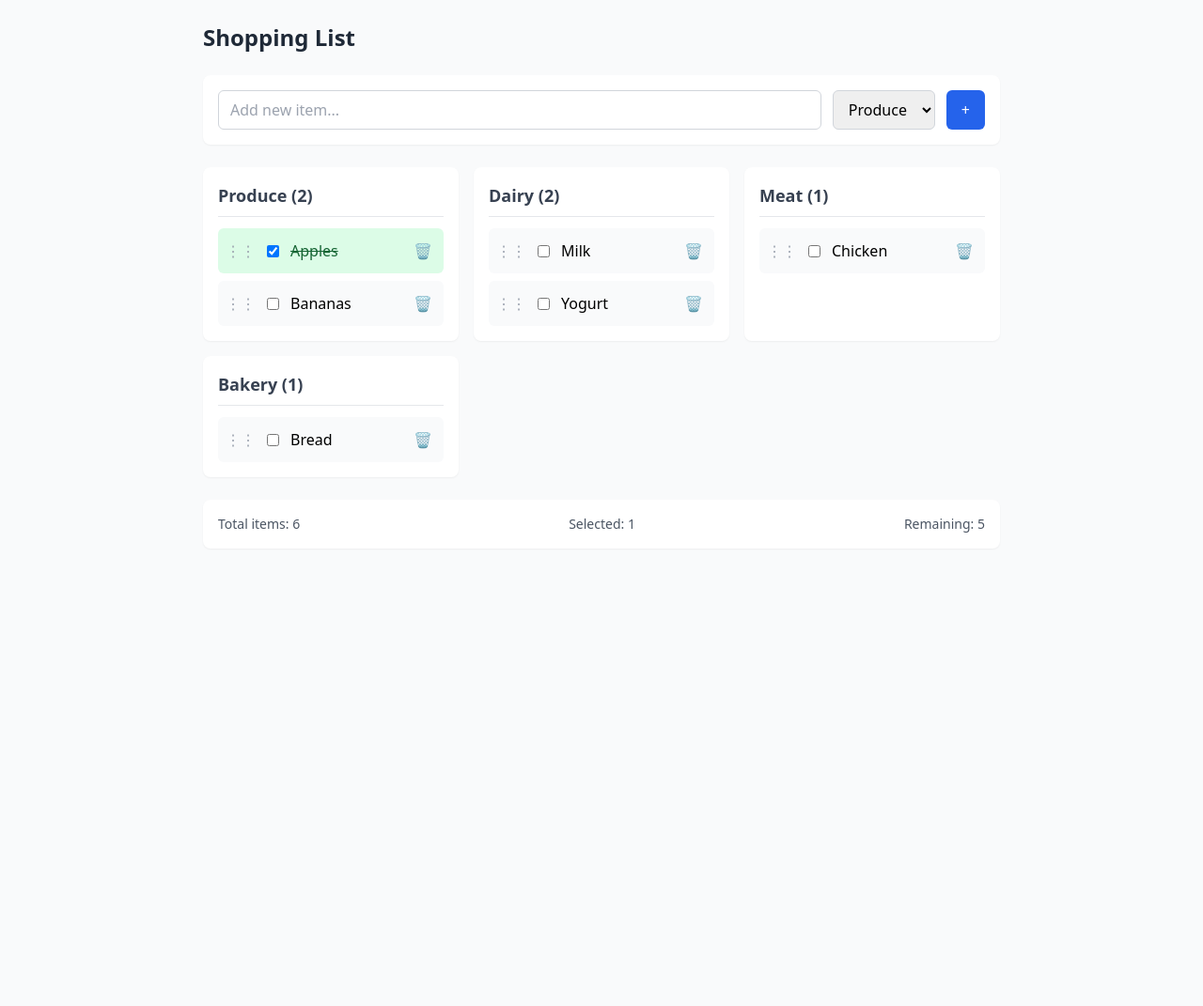
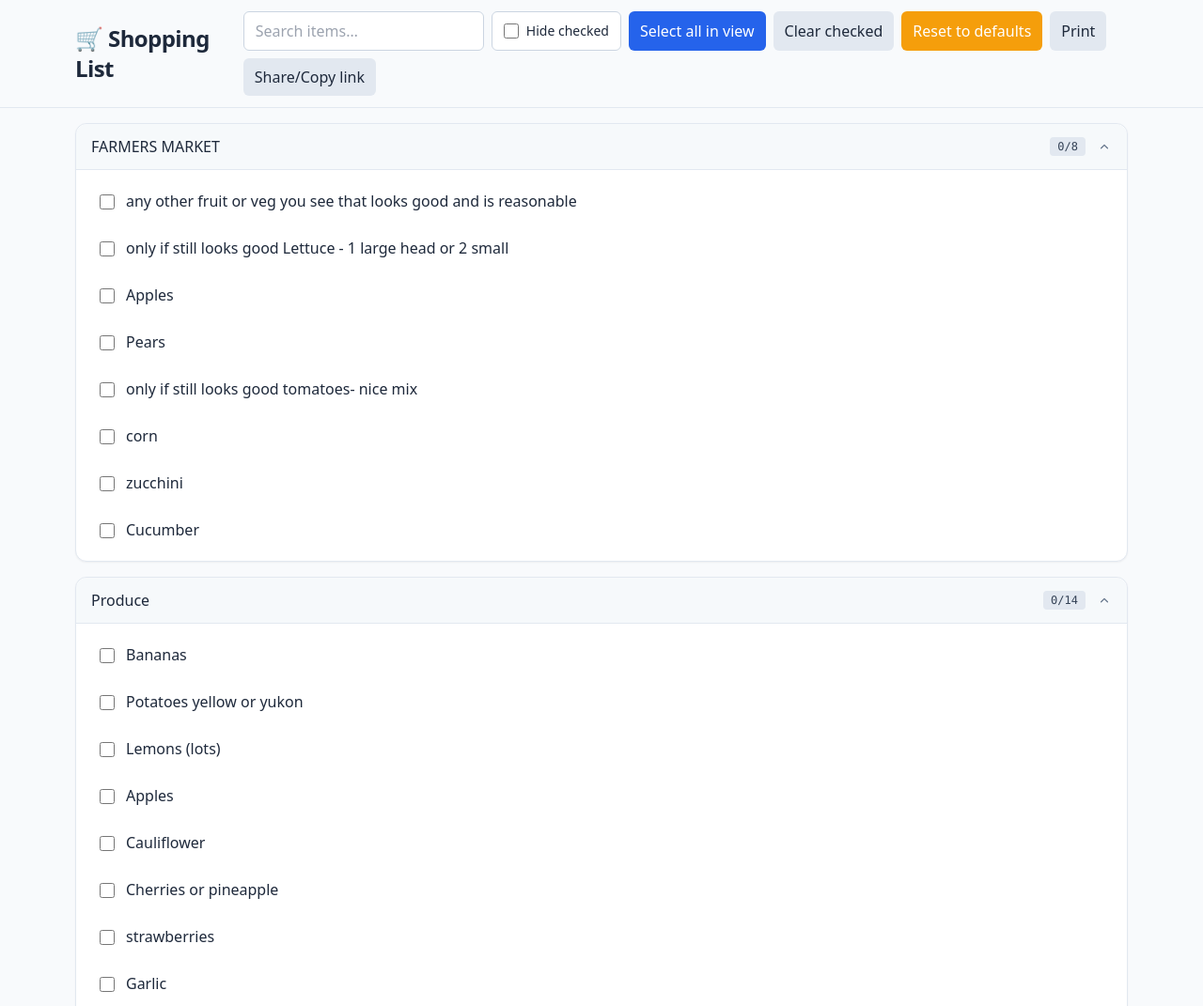
Before and after one commit to kocikpiotr87-source/shopping-list-app, a plain HTML site: page index.html in a window 1280 px wide. Shown: the top 1071 px of the page at 94% size. Before the commit the page ends 800 px from the top, so only its background shows below. Drawn offline with nearby package versions, Linux system fonts and the light colour scheme.

Commit message:
index.html

```diff
--- a/index.html
+++ b/index.html
@@ -1,117 +1,224 @@
 <!DOCTYPE html>
 <html lang="en">
 <head>
-  <meta charset="UTF-8"/>
-  <meta name="viewport" content="width=device-width, initial-scale=1.0"/>
-  <title>Shopping List App</title>
-  <script src="https://unpkg.com/react@18/umd/react.development.js" crossorigin></script>
-  <script src="https://unpkg.com/react-dom@18/umd/react-dom.development.js" crossorigin></script>
+  <meta charset="utf-8" />
+  <meta name="viewport" content="width=device-width,initial-scale=1" />
+  <title>Shopping List — Preloaded</title>
   <script src="https://cdn.tailwindcss.com"></script>
+  <style>
+    .card:hover { box-shadow: 0 10px 30px rgb(0 0 0 / 0.08); transform: translateY(-1px); }
+    @media print {
+      .no-print { display:none !important; }
+      body { background:#fff; }
+      .card { break-inside: avoid; box-shadow:none !important; border:1px solid #e5e7eb; }
+    }
+  </style>
 </head>
-<body class="bg-gray-50">
-  <div id="root"></div>
+<body class="bg-slate-50 text-slate-800">
+  <header class="sticky top-0 z-10 bg-slate-50/90 backdrop-blur border-b border-slate-200">
+    <div class="max-w-6xl mx-auto px-4 py-3 flex flex-col md:flex-row gap-3 md:items-center md:justify-between">
+      <h1 class="text-2xl font-semibold tracking-tight">🛒 Shopping List</h1>
+      <div class="flex flex-wrap gap-2 no-print">
+        <input id="search" type="search" placeholder="Search items…"
+               class="w-64 max-w-[70vw] px-3 py-2 rounded-md border border-slate-300 focus:outline-none focus:ring-2 focus:ring-blue-500" />
+        <label class="inline-flex items-center gap-2 px-3 py-2 rounded-md border border-slate-300 bg-white cursor-pointer">
+          <input id="hideChecked" type="checkbox" class="size-4"> <span class="text-sm">Hide checked</span>
+        </label>
+        <button id="selectAll" class="px-3 py-2 rounded-md bg-blue-600 text-white hover:bg-blue-700">Select all in view</button>
+        <button id="clearChecked" class="px-3 py-2 rounded-md bg-slate-200 hover:bg-slate-300">Clear checked</button>
+        <button id="resetBtn" class="px-3 py-2 rounded-md bg-amber-500 text-white hover:bg-amber-600">Reset to defaults</button>
+        <button id="printBtn" class="px-3 py-2 rounded-md bg-slate-200 hover:bg-slate-300">Print</button>
+        <button id="shareBtn" class="px-3 py-2 rounded-md bg-slate-200 hover:bg-slate-300">Share/Copy link</button>
+      </div>
+    </div>
+  </header>
+
+  <main class="max-w-6xl mx-auto p-4 space-y-4" id="listRoot"></main>
+
+  <template id="cardTpl">
+    <section class="card bg-white border border-slate-200 rounded-xl transition shadow-sm">
+      <button class="w-full flex items-center justify-between px-4 py-3 rounded-t-xl bg-slate-100/60 border-b border-slate-200 toggle">
+        <div class="flex items-center gap-2 text-left">
+          <h2 class="font-medium"></h2>
+        </div>
+        <div class="flex items-center gap-3">
+          <span class="text-xs font-mono px-2 py-0.5 rounded bg-slate-200 text-slate-700 count">0/0</span>
+          <svg class="size-4 text-slate-500 rotate-180 transition" viewBox="0 0 20 20" fill="currentColor"><path d="M5.23 7.21a.75.75 0 011.06.02L10 10.94l3.71-3.71a.75.75 0 111.06 1.06l-4.24 4.24a.75.75 0 01-1.06 0L5.21 8.29a.75.75 0 01.02-1.08z"/></svg>
+        </div>
+      </button>
+      <div class="px-4 py-3 grid gap-2 content"></div>
+    </section>
+  </template>
+
+  <template id="rowTpl">
+    <label class="group flex items-center gap-3 px-2 py-2 rounded-md border border-transparent hover:border-slate-200 cursor-pointer">
+      <input type="checkbox" class="size-4 mt-0.5">
+      <span class="flex-1 item-name"></span>
+      <button type="button" title="Delete" class="no-print opacity-0 group-hover:opacity-100 transition text-red-600 hover:text-red-700 px-1">🗑️</button>
+    </label>
+  </template>
 
   <script>
-    const { useState } = React;
-
-    const ShoppingApp = () => {
-      const [items, setItems] = useState([
-        { id: 1, name: 'Milk',    category: 'Dairy',   selected: false },
-        { id: 2, name: 'Bread',   category: 'Bakery',  selected: false },
-        { id: 3, name: 'Apples',  category: 'Produce', selected: true  },
-        { id: 4, name: 'Chicken', category: 'Meat',    selected: false },
-        { id: 5, name: 'Yogurt',  category: 'Dairy',   selected: false },
-        { id: 6, name: 'Bananas', category: 'Produce', selected: false },
-      ]);
-
-      const [newItem, setNewItem] = useState('');
-      const [newCategory, setNewCategory] = useState('Produce');
-      const [draggedItem, setDraggedItem] = useState(null);
-
-      const categories = ['Produce','Dairy','Meat','Bakery','Pantry','Frozen','Other'];
-
-      const addItem = () => {
-        if (!newItem.trim()) return;
-        setItems(prev => [...prev, { id: Date.now(), name: newItem.trim(), category: newCategory, selected: false }]);
-        setNewItem('');
-      };
-      const deleteItem = id => setItems(items.filter(i => i.id !== id));
-      const toggleSelected = id => setItems(items.map(i => i.id===id ? {...i, selected:!i.selected} : i));
-
-      const handleDragStart = (e, item) => { setDraggedItem(item); e.dataTransfer.effectAllowed='move'; };
-      const handleDragOver  = e => { e.preventDefault(); e.dataTransfer.dropEffect='move'; };
-      const handleDrop = (e, targetCategory) => {
-        e.preventDefault();
-        if (draggedItem && draggedItem.category !== targetCategory) {
-          setItems(items.map(i => i.id===draggedItem.id ? {...i, category:targetCategory} : i));
-        }
-        setDraggedItem(null);
-      };
-
-      const grouped = categories.reduce((acc, c) => (acc[c] = items.filter(i => i.category===c), acc), {});
-
-      return React.createElement('div', { className: "max-w-4xl mx-auto p-6 min-h-screen" }, [
-        React.createElement('h1', { key:'t', className:"text-2xl font-bold text-gray-800 mb-6" }, 'Shopping List'),
-
-        React.createElement('div', { key:'form', className:"bg-white rounded-lg shadow-sm p-4 mb-6" },
-          React.createElement('div', { className:"flex gap-3" }, [
-            React.createElement('input', {
-              key:'i', type:'text', value:newItem, placeholder:'Add new item...',
-              onChange:e=>setNewItem(e.target.value),
-              onKeyDown:e=>e.key==='Enter' && addItem(),
-              className:"flex-1 px-3 py-2 border border-gray-300 rounded-md focus:outline-none focus:ring-2 focus:ring-blue-500"
-            }),
-            React.createElement('select', {
-              key:'s', value:newCategory, onChange:e=>setNewCategory(e.target.value),
-              className:"px-3 py-2 border border-gray-300 rounded-md focus:outline-none focus:ring-2 focus:ring-blue-500"
-            }, categories.map(c => React.createElement('option', { key:c, value:c }, c))),
-            React.createElement('button', {
-              key:'b', onClick:addItem,
-              className:"px-4 py-2 bg-blue-600 text-white rounded-md hover:bg-blue-700 focus:outline-none focus:ring-2 focus:ring-blue-500"
-            }, '+')
-          ])
-        ),
-
-        React.createElement('div', { key:'lists', className:"grid gap-4 md:grid-cols-2 lg:grid-cols-3" },
-          categories.map(cat => {
-            const list = grouped[cat];
-            if (!list || list.length===0) return null;
-            return React.createElement('div', {
-              key:cat, className:"bg-white rounded-lg shadow-sm p-4",
-              onDragOver:handleDragOver, onDrop:e=>handleDrop(e, cat)
-            }, [
-              React.createElement('h2', { key:'h', className:"text-lg font-semibold text-gray-700 mb-3 border-b pb-2" }, `${cat} (${list.length})`),
-              React.createElement('div', { key:'items', className:"space-y-2" },
-                list.map(item => React.createElement('div', {
-                  key:item.id, draggable:true, onDragStart:e=>handleDragStart(e,item),
-                  className:`flex items-center gap-3 p-2 rounded-md cursor-move transition-colors ${
-                    item.selected ? 'bg-green-100 text-green-800' : 'bg-gray-50 hover:bg-gray-100'
-                  } ${draggedItem && draggedItem.id===item.id ? 'opacity-50' : ''}`
-                }, [
-                  React.createElement('span', { key:'grip', className:"text-gray-400 select-none" }, '⋮⋮'),
-                  React.createElement('input', { key:'c', type:'checkbox', checked:item.selected, onChange:()=>toggleSelected(item.id), className:"rounded focus:ring-2 focus:ring-blue-500" }),
-                  React.createElement('span', { key:'n', className:`flex-1 ${item.selected ? 'line-through' : ''}` }, item.name),
-                  React.createElement('button', { key:'x', onClick:()=>deleteItem(item.id), className:"text-red-500 hover:text-red-700 p-1" }, '🗑️')
-                ]))
-              )
-            ]);
-          })
-        ),
-
-        React.createElement('div', { key:'sum', className:"mt-6 bg-white rounded-lg shadow-sm p-4" },
-          React.createElement('div', { className:"flex justify-between text-sm text-gray-600" }, [
-            React.createElement('span', { key:'t' }, `Total items: ${items.length}`),
-            React.createElement('span', { key:'s' }, `Selected: ${items.filter(i=>i.selected).length}`),
-            React.createElement('span', { key:'r' }, `Remaining: ${items.filter(i=>!i.selected).length}`)
-          ])
-        )
-      ]);
+    // ---- Preloaded data (exactly what you provided) ----
+    const INITIAL_DATA = {
+      "FARMERS MARKET": [
+        "any other fruit or veg you see that looks good and is reasonable",
+        "only if still looks good Lettuce - 1 large head or 2 small",
+        "Apples","Pears","only if still looks good tomatoes- nice mix",
+        "corn","zucchini","Cucumber"
+      ],
+      "Produce": [
+        "Bananas","Potatoes yellow or yukon","Lemons (lots)","Apples","Cauliflower",
+        "Cherries or pineapple","strawberries","Garlic","Onions","Watermelon",
+        "Baby 🥕","Carrots","Grapes","Sweet potatoes"
+      ],
+      "🧀 Dairy & Eggs": [
+        "Soft tortillas","Cream cheese","Mexican cheese","Yogurt flavored","Milk","Parm",
+        "Yogurt Greek","Halloumi","Eggs","Queso","Mozz","Cheese sticks","Feta"
+      ],
+      "🥩 Meat & Alternatives": [
+        "Hummus","Chicken nuggets","Tofu (2)","Pepperoni","Meat sticks",
+        "Ham for lunchables","Hot dogs"
+      ],
+      "❄️ Frozen": [
+        "Chicken tenders or nuggets","Frozen broccoli","Italian ices lemon","Ice cream",
+        "Ice cream cookie dough","Shrimp","mini pancakes","Sweet potato fries",
+        "Frozen blueberries","Frozen strawberries","Frozen pizza","Veggie burgers","Edamame"
+      ],
+      "🥫 Pantry & Dry Goods": [
+        "Kosher salt","Coffee","2 Cans cannellini beans","2 cans black beans",
+        "Light brown sugar","Spaghetti sauce","Dark brown sugar","Table salt",
+        "Mayo","Salsa","Ketchup"
+      ],
+      "🍝 Grains & Pasta": ["Pizza dough","White rice","Pasta, long, short","Brown rice"],
+      "🥣 Cereal": ["Honey Nut Cheerios","Oatmeal","Granola muslei","Cheerios"],
+      "🧃 Beverages": ["Lime juice","Seltzer","Apple cider/juice","Lemon juice","2 - 2 liter bottles"],
+      "🍬 Snacks & Treats": [
+        "Snacks","SunChips","Ice cream","Italian ices (lemon)","Lunch snacks","Popsicles",
+        "crackers to make lunchables","Pistachios","Party and chocolate muffins","Walnuts",
+        "Marshmallows","Pretzels"
+      ],
+      "🍞 Bakery": ["Challah","Bread","Pizza dough","Buns","Kids bread","Hot dog buns","Plain bagels for Louisa lunch"]
     };
 
-    // React 18 mount
-    const container = document.getElementById('root');
-    const root = ReactDOM.createRoot(container);
-    root.render(React.createElement(ShoppingApp));
+    // ---- Versioned storage so your old saved sample is ignored ----
+    const STORAGE_VER = "v3";
+    const STORAGE_KEY = "shopping-list-" + STORAGE_VER;
+
+    function seedState() {
+      const s = {};
+      for (const [cat, arr] of Object.entries(INITIAL_DATA)) {
+        s[cat] = arr.map((name, i) => ({ id: `${cat}-${i}`, name, checked: false }));
+      }
+      localStorage.setItem(STORAGE_KEY, JSON.stringify(s));
+      return s;
+    }
+    function loadState() {
+      try {
+        const raw = localStorage.getItem(STORAGE_KEY);
+        if (!raw) return seedState();
+        return JSON.parse(raw);
+      } catch { return seedState(); }
+    }
+    function saveState(s) { localStorage.setItem(STORAGE_KEY, JSON.stringify(s)); }
+
+    let STATE = loadState();
+
+    // ---- Rendering ----
+    const root = document.getElementById("listRoot");
+    const cardTpl = document.getElementById("cardTpl");
+    const rowTpl  = document.getElementById("rowTpl");
+
+    function render() {
+      const q = document.getElementById("search").value.trim().toLowerCase();
+      const hideChecked = document.getElementById("hideChecked").checked;
+
+      root.innerHTML = "";
+      for (const [cat, items] of Object.entries(STATE)) {
+        const card = cardTpl.content.firstElementChild.cloneNode(true);
+        card.querySelector("h2").textContent = `${cat}`;
+        const content = card.querySelector(".content");
+        const caret = card.querySelector("svg");
+        const toggle = card.querySelector(".toggle");
+        const cnt = card.querySelector(".count");
+
+        let visible = 0, checked = 0;
+        items.forEach(it => {
+          if (it.checked) checked++;
+          const matches = !q || it.name.toLowerCase().includes(q);
+          const hidden = (hideChecked && it.checked) || !matches;
+          if (hidden) return;
+
+          const row = rowTpl.content.firstElementChild.cloneNode(true);
+          row.querySelector(".item-name").textContent = it.name;
+          const box = row.querySelector("input[type=checkbox]");
+          box.checked = !!it.checked;
+          box.addEventListener("change", () => { it.checked = box.checked; saveState(STATE); render(); });
+          row.querySelector("button[title=Delete]").addEventListener("click", () => {
+            STATE[cat] = STATE[cat].filter(x => x.id !== it.id);
+            saveState(STATE); render();
+          });
+          content.appendChild(row);
+          visible++;
+        });
+
+        cnt.textContent = `${checked}/${items.length}`;
+
+        // Start expanded if there are visible items; collapsed if none
+        if (visible === 0) { content.classList.add("hidden"); caret.classList.remove("rotate-180"); }
+        toggle.addEventListener("click", () => { content.classList.toggle("hidden"); caret.classList.toggle("rotate-180"); });
+
+        root.appendChild(card);
+      }
+    }
+
+    // ---- Controls ----
+    document.getElementById("search").addEventListener("input", render);
+    document.getElementById("hideChecked").addEventListener("change", render);
+    document.getElementById("selectAll").addEventListener("click", () => {
+      const q = document.getElementById("search").value.trim().toLowerCase();
+      const hideChecked = document.getElementById("hideChecked").checked;
+      for (const arr of Object.values(STATE)) {
+        arr.forEach(it => {
+          const matches = !q || it.name.toLowerCase().includes(q);
+          if (matches && !(hideChecked && it.checked)) it.checked = true;
+        });
+      }
+      saveState(STATE); render();
+    });
+    document.getElementById("clearChecked").addEventListener("click", () => {
+      for (const arr of Object.values(STATE)) arr.forEach(it => it.checked = false);
+      saveState(STATE); render();
+    });
+    document.getElementById("resetBtn").addEventListener("click", () => {
+      localStorage.removeItem(STORAGE_KEY);
+      STATE = seedState();
+      render();
+    });
+    document.getElementById("printBtn").addEventListener("click", () => window.print());
+    document.getElementById("shareBtn").addEventListener("click", async () => {
+      const url = new URL(location.href);
+      const checkedIds = [];
+      for (const [cat, arr] of Object.entries(STATE)) {
+        arr.forEach(it => { if (it.checked) checkedIds.push(encodeURIComponent(cat)+"|"+encodeURIComponent(it.name)); });
+      }
+      url.hash = checkedIds.join(",");
+      try { await navigator.clipboard.writeText(url.toString()); alert("Link copied with your selections."); }
+      catch { alert("Copy failed—copy the URL manually."); }
+    });
+
+    // Restore from hash (shared link)
+    (function restoreFromHash(){
+      if (!location.hash) return;
+      const parts = location.hash.slice(1).split(",").filter(Boolean);
+      const set = new Set(parts);
+      for (const [cat, arr] of Object.entries(STATE)) {
+        arr.forEach(it => { it.checked = set.has(encodeURIComponent(cat)+"|"+encodeURIComponent(it.name)); });
+      }
+      saveState(STATE);
+    })();
+
+    render();
   </script>
 </body>
 </html>
```
